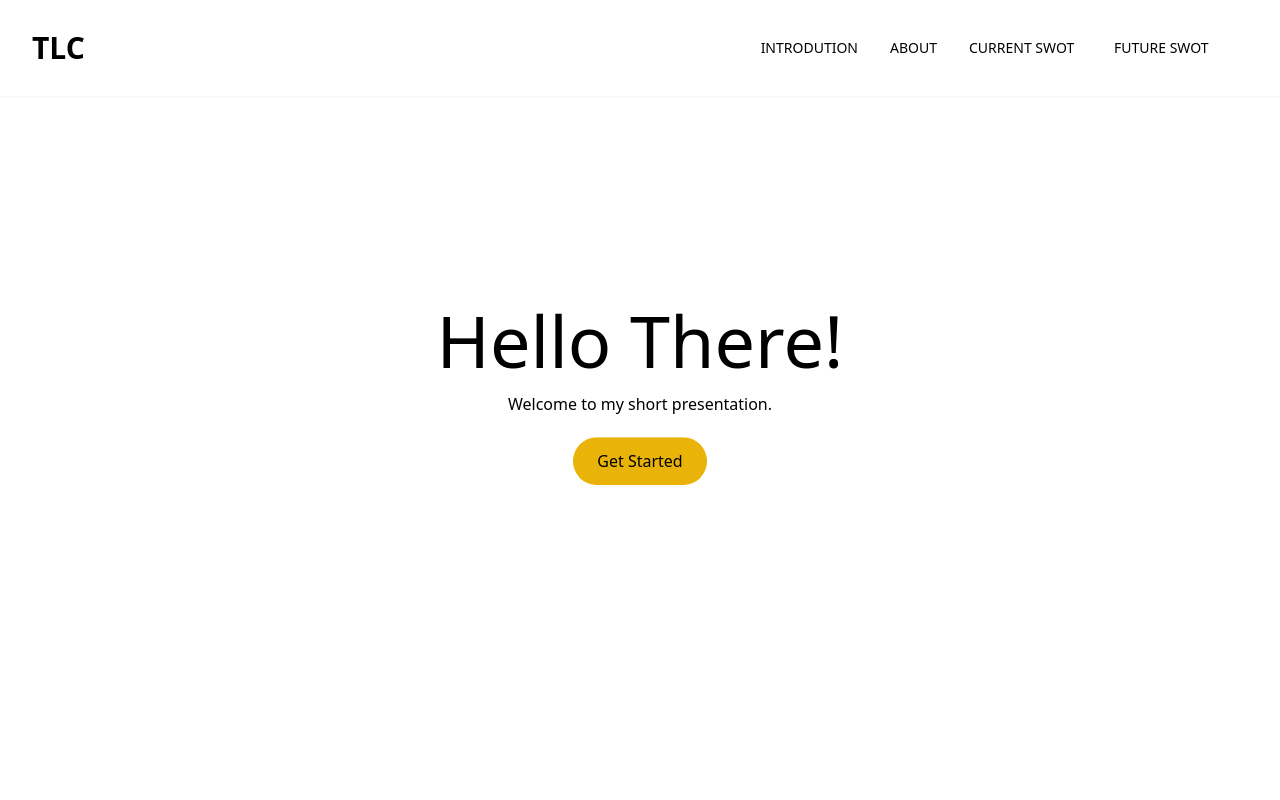
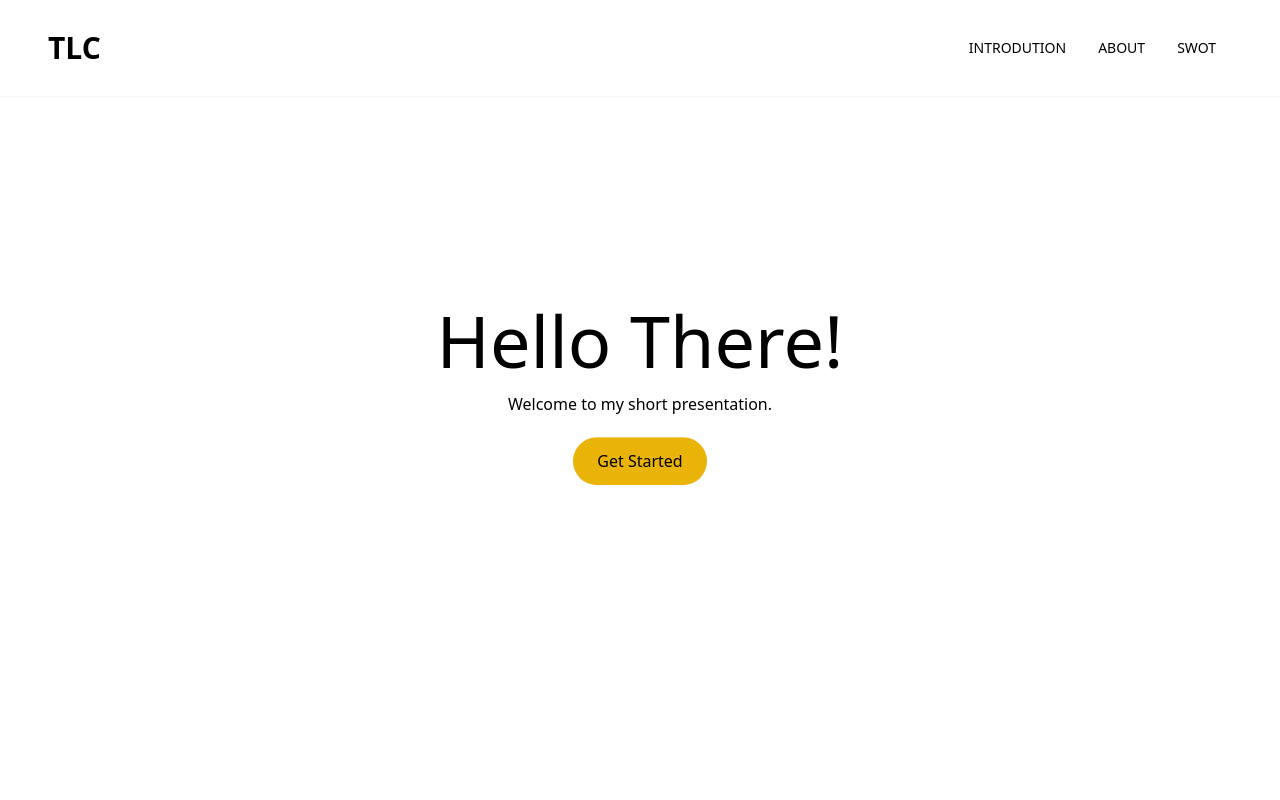
Before and after one commit to tlchambers/prostate-canceruk-presentation, a React (Create React App) app: page / in a window 1280 px wide. Shown: the top 800 px of the page. Built offline with nearby package versions, Linux system fonts and the light colour scheme.

Commit message:
update swot links to only 1

```diff
--- a/src/components/Navbar.jsx
+++ b/src/components/Navbar.jsx
@@ -9,8 +9,10 @@ function Navbar() {
 	};
 
 	return (
-		<header className="fixed flex justify-between items-center w-full h-24 mx-auto px-8 shadow-sm bg-white z-10">
-			<h1 className="w-full text-3xl font-bold">TLC</h1>
+		<header className="fixed flex justify-between items-center w-full h-24 mx-auto px-12 shadow-sm bg-white z-10">
+			<Link to="introduction" smooth={true} duration={500}>
+				<h1 className="w-full text-3xl font-bold cursor-pointer">TLC</h1>
+			</Link>
 			<ul className="hidden md:flex uppercase text-sm cursor-pointer">
 				<li className="p-4">
 					<Link to="introduction" smooth={true} duration={500}>
@@ -22,14 +24,9 @@ function Navbar() {
 						About
 					</Link>
 				</li>
-				<li className="p-4 w-[145px]">
-					<Link to="current-swot" smooth={true} duration={500}>
-						Current SWOT
-					</Link>
-				</li>
-				<li className="p-4 w-[150px]">
-					<Link to="future-swot" smooth={true} duration={500}>
-						Future SWOT
+				<li className="p-4">
+					<Link to="swot" smooth={true} duration={500}>
+						SWOT
 					</Link>
 				</li>
 			</ul>
@@ -56,13 +53,8 @@ function Navbar() {
 						</Link>
 					</li>
 					<li className="p-4 border-b border-gray-300">
-						<Link to="current-swot" smooth={true} duration={500}>
-							Current SWOT
-						</Link>
-					</li>
-					<li className="p-4">
-						<Link to="future-swot" smooth={true} duration={500}>
-							Future SWOT
+						<Link to="swot" smooth={true} duration={500}>
+							SWOT
 						</Link>
 					</li>
 				</ul>
```
